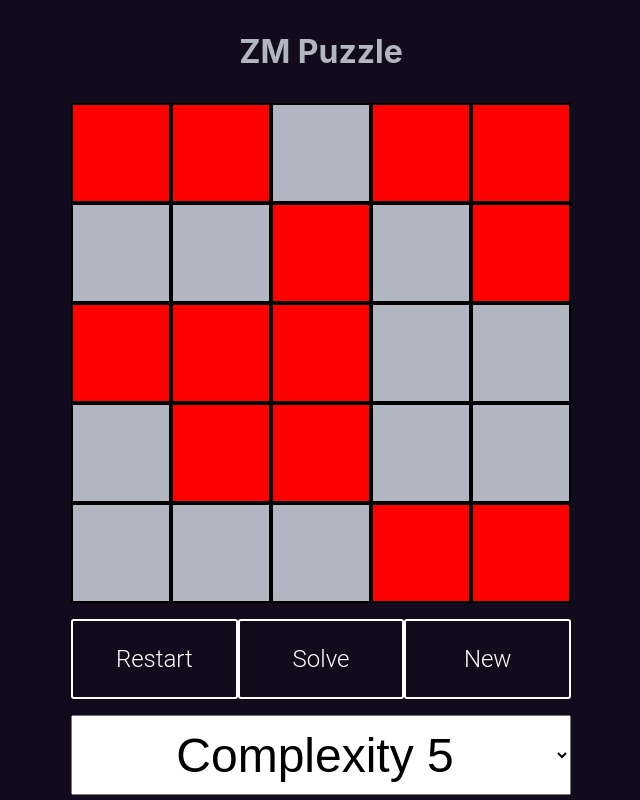
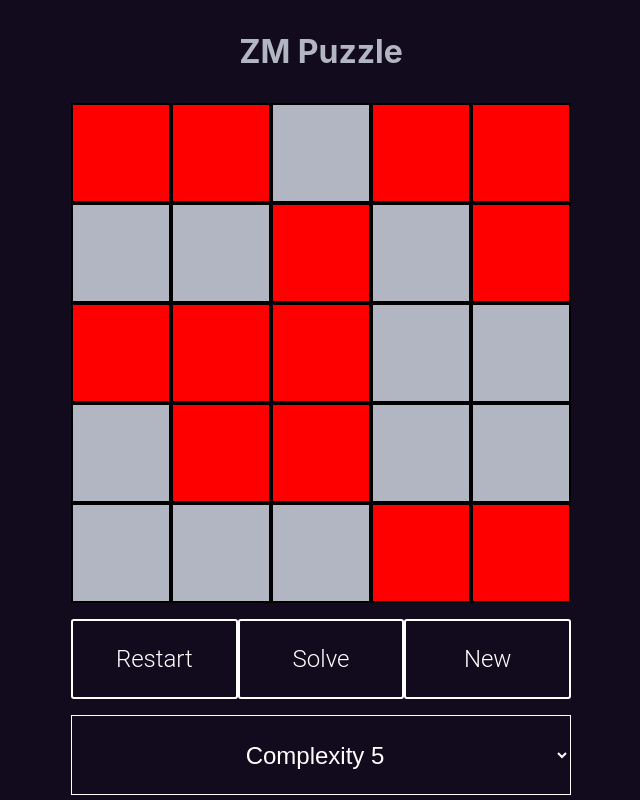
Before and after one commit to shaneshame/zm-puzzle, a React (Create React App) app: page / in a window 1280 px wide. Shown: the top 800 px of the page, without its empty margins (319-959 px from the left). Built offline with nearby package versions, Linux system fonts and the light colour scheme.

Commit message:
Style select

```diff
--- a/src/colors.js
+++ b/src/colors.js
@@ -1,4 +1,5 @@
 const colors = {
+  appBackground: "#120b1e",
   black: "#000000",
   gray: "#a6a6a6",
   grayDark: "#696969",
--- a/src/components/Select.js
+++ b/src/components/Select.js
@@ -1,11 +1,20 @@
 import styled from "styled-components";
 
+import colors from "../colors";
+
 const Select = styled.select`
-  font-size: 3em;
+  background-color: transparent;
+  border-color: ${colors.white};
+  color: ${colors.white};
+  font-size: 1.5em;
   text-align: center;
   width: 100%;
 `;
 
-const SelectOption = styled.option``;
+const SelectOption = styled.option`
+  background-color: ${colors.appBackground};
+  border-color: ${colors.white};
+  color: ${colors.white};
+`;
 
 export { Select, SelectOption };
```
